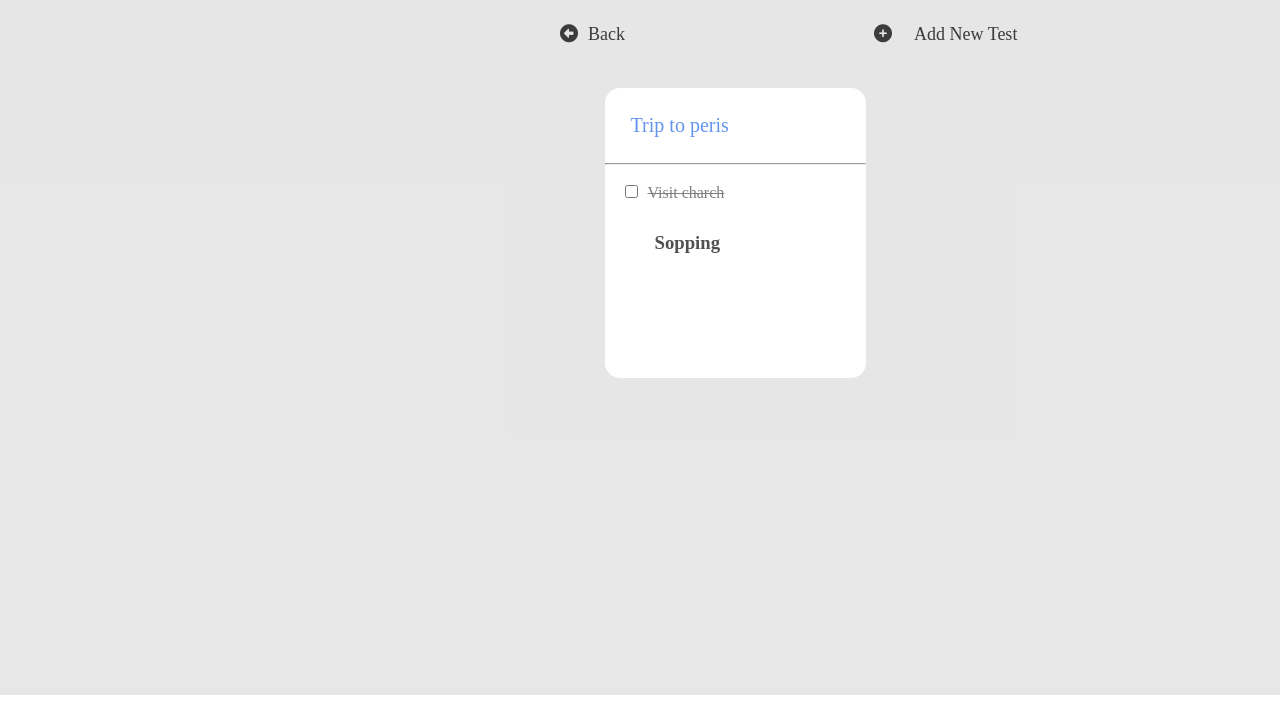
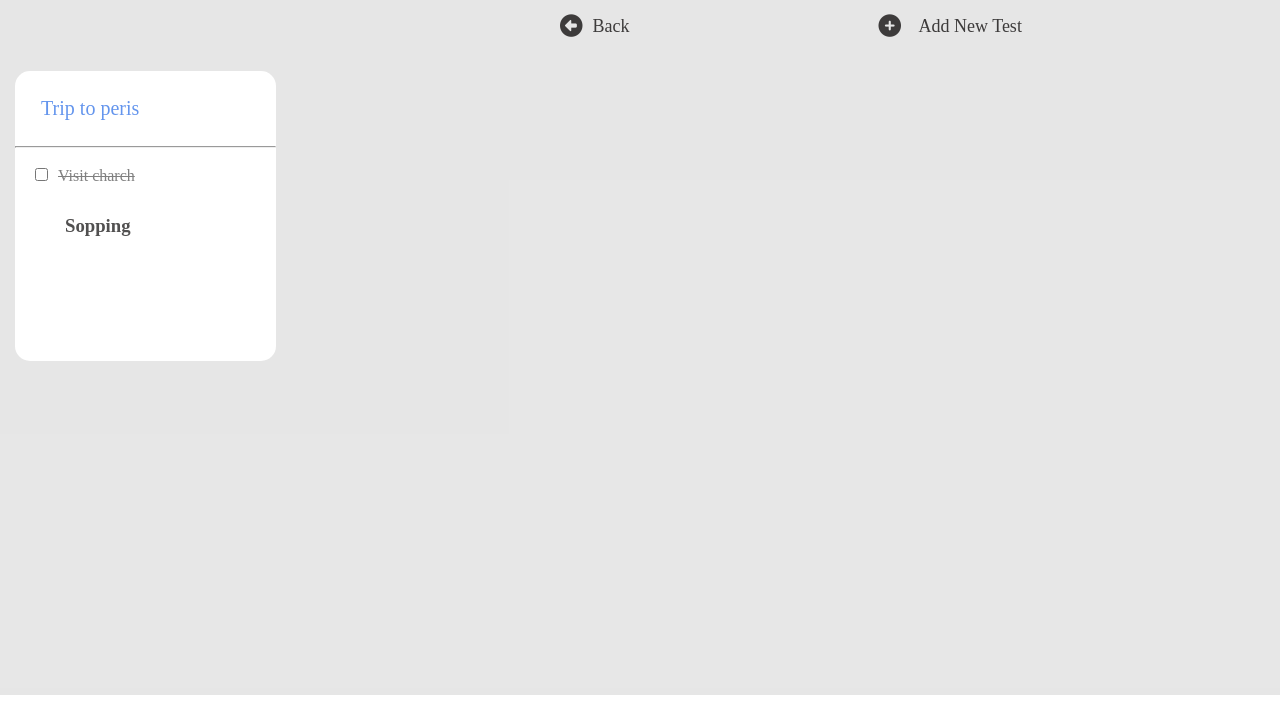
Before and after one commit to kmohit123/Tudo_project, a plain HTML site: page Task Page/trip.html in a window 1280 px wide. Shown: the part 75-800 px from the top of the page. Drawn offline with Linux system fonts and the light colour scheme.

Commit message:
Update trip.html

```diff
--- a/Task Page/trip.html
+++ b/Task Page/trip.html
@@ -15,10 +15,10 @@
    </div>
     <div class="container2">
         <div>
-        <a href="index.html" class="backtrip"><i class="fa-solid fa-circle-left"></i></i>Back</a>
-        <a href="index2.html" class="ancortrip"><i class="fa-sharp fa-solid fa-circle-plus"></i>Add New Test</a>
-    </div>
-        <div class="box">
+            <a href="index.html" class="backtrip"><i class="fa-solid fa-lg fa-circle-left"></i></i>Back</a>
+            <a href="index2.html" class="ancortrip"><i class="fa-sharp fa-solid fa-lg fa-circle-plus"></i>Add New Test</a>
+        </div>
+        <div class="box3">
             <div class="item7">
                 <p class="peram1">Trip to peris</p>
                 <hr>
```
